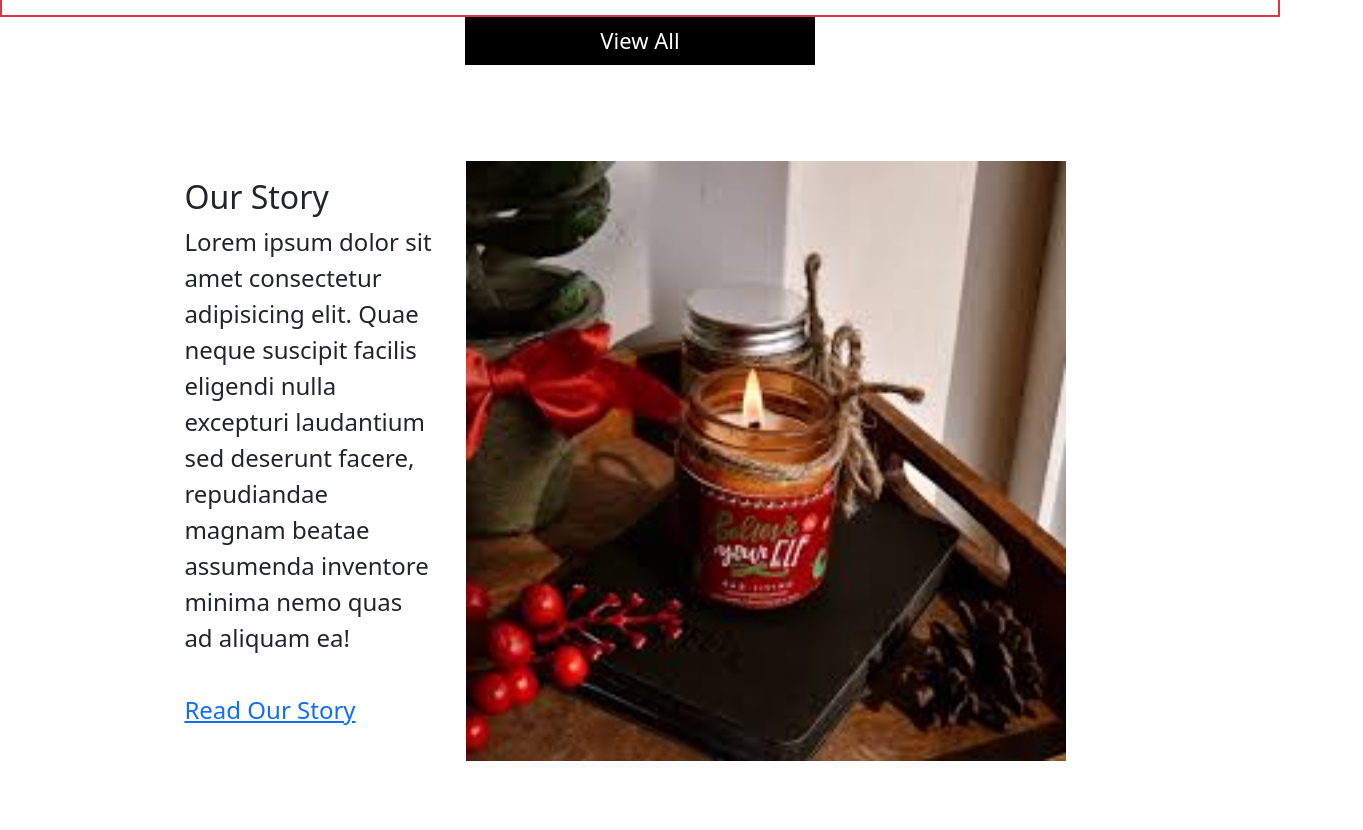
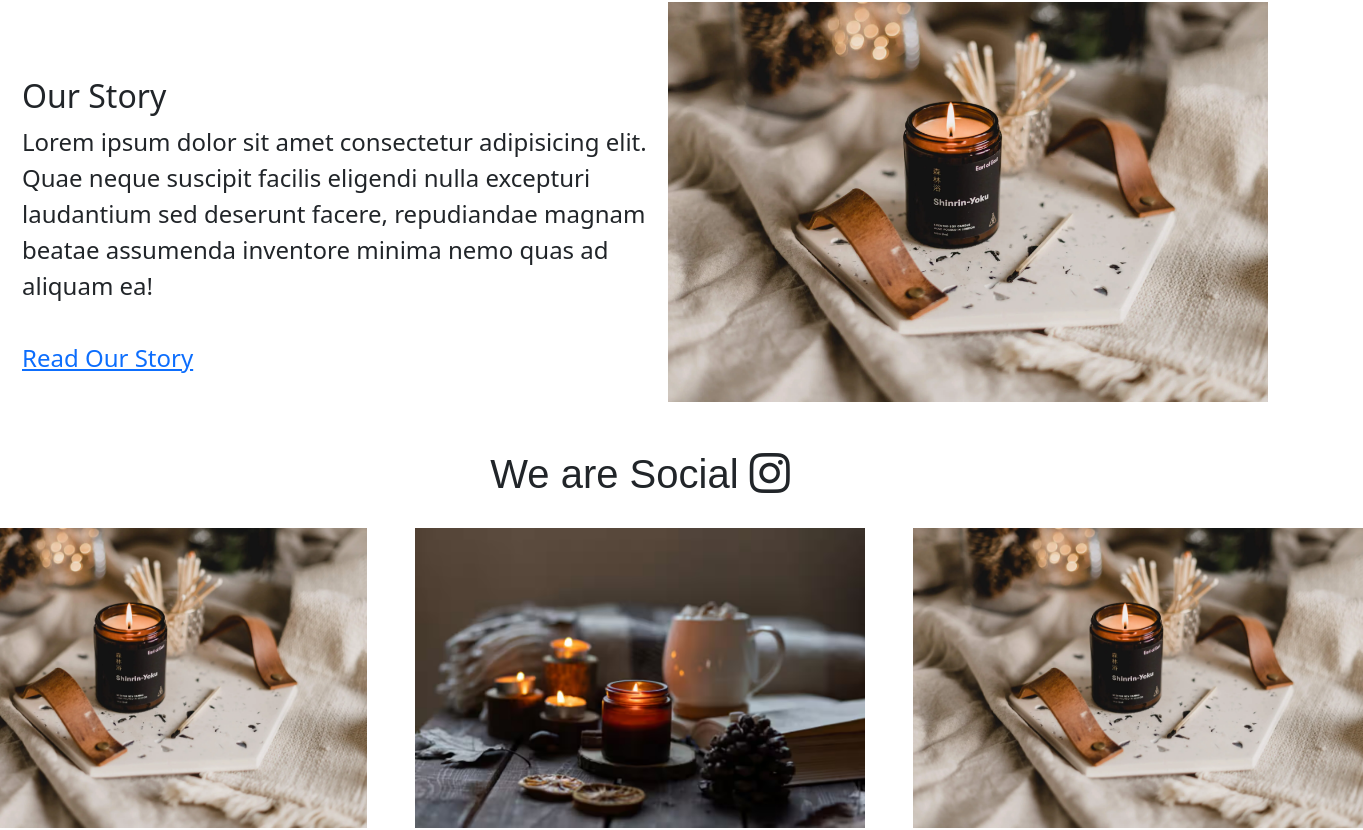
Before and after one commit to ChitranshGhai/Team-Project, a React (Create React App) app: page / in a window 1280 px wide. Shown: the part 1552-2382 px from the top of the page, 1363 px wide, since content can reach past the window. Built offline with nearby package versions, Linux system fonts and the light colour scheme.

Commit message:
Styling Changes and responsive Changes in Home Pages

```diff
--- a/src/Components/HomePages/HomeStyle.css
+++ b/src/Components/HomePages/HomeStyle.css
@@ -1,7 +1,7 @@
 *{
     margin: 0;
     padding: 0;
-    box-sizing: border-box;
+    /* box-sizing: border-box; */
 }
 
 /* Slider-Section */
@@ -16,6 +16,7 @@
     width: 350px;
     height: 48px;
     margin: auto;
+    margin-top: -40px;
     background-color: black;
     color: white;
     display: flex;
@@ -40,6 +41,7 @@
 /* Inventory Heading */
 .Inventory-Heading{
     margin-top: 50px;
+    margin-bottom: -50px;
     width: 100%;
     font-family: Arial, Helvetica, sans-serif;
     display: flex;
@@ -65,41 +67,62 @@
     margin: 0;
 }
 /* OurStory Paragraph */
-.OurStory-Para{
+#OurStory-Para{
     font-size: x-large;
     text-align: left;
-    position: relative;
-    right: 30px;
+    padding: 10px; padding-top: 75px;
 }
 
 /* OurStory-img */
-.OurStory-Para img{
-    width: 600px;
-    height: 600px;
-    position: relative;
-    left: 30px;
+#Ourstory-Img{
+    width: 100%;
+    max-width: 600px;
+    height: auto;
+}
+
+/* Media Querry For Our-Story Section */
+@media only screen and (max-width: 1087px) {
+    .Our-Story-main-Container{
+        flex-direction: column-reverse;
+    }
+
+    .Our-Story-main-Container img{
+        align-self:center;
+    }
 }
 
 
 /* Social Section */
 
+
+/* Social-section-Heading */
+.Social-Heading{
+    width: 100%;
+    margin-bottom: -50px;
+    font-family: Arial, Helvetica, sans-serif;
+    display: flex;
+    align-items: center;
+    justify-content: center;
+}
+
 /* Social-Main-Div */
-/* .Socials-Main-Container{
+ .Socials-Main-Container{
     width: 100%;
     display: flex;
     align-items: center;
-    justify-content: space-around;
-} */
+    justify-content: center;
+   /*  border: 2px solid red; */
+}
 
 .Socials-Main-Container img{
-    width: 500px;
-    height: 600px;
-    transition: transform;
+    max-width: 450px;
+    height:auto;
+    transition:all;
     transition-duration: .3s;
-    transition-timing-function: linear;
+    transition-timing-function: ease-in-out;
 }
 
 .Socials-Main-Container img:hover{
-    border: 10px solid gray;
+    /* border: 10px solid gray; */
     transform: scale(1.03);
 }
--- a/src/Components/HomePages/Inventory.jsx
+++ b/src/Components/HomePages/Inventory.jsx
@@ -14,7 +14,7 @@ function RowColLayoutColWidthBreakpointExample() {
           <h1>Best Sellers</h1>
         </Link>
       </div>
-      <div className="container-fluid d-flex flex-wrap align-items-center justify-content-center border border-2 border-danger mt-3 p-0">
+      <div className="container-fluid d-flex flex-wrap align-items-center justify-content-center mt-3 p-0" /* border border-2 border-danger */>
         <div className="row m-5 d-flex justify-content-center">
           <div className="col-sm-12 col-md-4 align-self-center">
             <Card
@@ -42,7 +42,7 @@ function RowColLayoutColWidthBreakpointExample() {
               /* style={{ width: '22rem' }} */ className="rounded-0 border-0"
               data-aos="fade-up"
               data-aos-duration="1000"
-              data-aos-delay="1300"
+              data-aos-delay="1200"
             >
               <Card.Img
                 variant="top"
@@ -63,7 +63,7 @@ function RowColLayoutColWidthBreakpointExample() {
               /* style={{ width: '22rem'}} */ className="rounded-0 border-0"
               data-aos="fade-up"
               data-aos-duration="1000"
-              data-aos-delay="1600"
+              data-aos-delay="1400"
             >
               <Card.Img
                 variant="top"
--- a/src/Components/HomePages/OurStory.jsx
+++ b/src/Components/HomePages/OurStory.jsx
@@ -1,11 +1,10 @@
 import React from "react";
-import OurStorypic from "../Images/OurStoryPicture.png";
+import OurStorypic from "../Images/Instagram.webp";
 import { Link } from "react-router-dom";
 function OurStory() {
   return (
-    <div className="d-flex align-item-center justify-content-around m-5">
-      <div className="OurStory-Para p-5">
-        <p data-aos="fade-right">
+    <div className="container-fluid Our-Story-main-Container d-flex align-item-center justify-content-around mt-5 " /* border border-2 border-danger */>
+        <p id="OurStory-Para" data-aos="fade-right">
           <h2>Our Story</h2>
           Lorem ipsum dolor sit amet consectetur adipisicing elit. Quae neque
           suscipit facilis eligendi nulla excepturi laudantium sed deserunt
@@ -15,9 +14,8 @@ function OurStory() {
           <br />
           <Link to="/OurStory">Read Our Story</Link>
         </p>
-        <img src={OurStorypic} alt="candle picture" data-aos="fade-left" />
+        <img id="Ourstory-Img" src={OurStorypic} alt="candle picture" data-aos="fade-left" />
       </div>
-    </div>
   );
 }
 
--- a/src/Components/HomePages/Slider.jsx
+++ b/src/Components/HomePages/Slider.jsx
@@ -13,7 +13,7 @@ function Slider() {
     <Carousel
       activeIndex={index}
       onSelect={handleSelect}
-      className="border border-2 border-danger mt-3"
+      /* className="border border-2 border-danger mt-3" */
     >
       <Carousel.Item>
         <img className="Slide-Image" src={Slide1} alt="First Slide" />
--- a/src/Components/HomePages/Socials.jsx
+++ b/src/Components/HomePages/Socials.jsx
@@ -2,23 +2,32 @@ import React from "react";
 import Insta1 from "../Images/Instagram.webp";
 import Insta2 from "../Images/instagram2.avif";
 function ContactUs() {
-  return (
-    <div className="Socials-Main-Container m-5">
-      <div className="row m-4 d-flex justify-content-center">
-        <div className=" Insta-Pics col-sm-12 col-md-4  mt-4">
-          <img src={Insta1} alt="Social Media" />
+  return ( <>
+  <div className="Social-Heading">
+  <h1 className="mt-5">We are Social <i className="bi bi-instagram"></i></h1>
+  </div>
+  <div className="Socials-Main-Container mt-5">
+        <div className="mt-4">
+          <img data-aos="fade-up"
+              data-aos-duration="1000"
+              data-aos-delay="1200" src={Insta1} alt="Social Media" />
         </div>
-        <div className="Insta-Pics col-sm-12 col-md-4  m-0 mt-4">
-          <img src={Insta2} alt="Social Media" />
+        <div className="mt-4 mx-5">
+          <img data-aos="fade-up"
+              data-aos-duration="1000"
+              data-aos-delay="1200" src={Insta2} alt="Social Media" />
         </div>
-        <div className="Insta-Pics col-sm-12 col-md-4  m-0 mt-4">
-          <img src={Insta1} alt="Social Media" />
+        <div className="mt-4">
+          <img data-aos="fade-up"
+              data-aos-duration="1000"
+              data-aos-delay="1200" src={Insta1} alt="Social Media" />
         </div>
+        {/*
+        <i class="bi bi-instagram"></i>
+        <i class="bi bi-instagram"></i> */}
       </div>
-      {/* <i class="bi bi-instagram"></i>
-      <i class="bi bi-instagram"></i>
-      <i class="bi bi-instagram"></i> */}
-    </div>
+      </>
+
   );
 }
 
--- a/src/Components/Style.css
+++ b/src/Components/Style.css
@@ -2,7 +2,7 @@
 *{
     margin: 0;
     padding: 0;
-    box-sizing: border-box;
+    /* box-sizing: border-box; */
 }
 
 /* Nav-Bar-Main-Box */
@@ -17,7 +17,7 @@
     position: sticky;
     top: 0;
     z-index: 10;
-    border: 2px solid red
+    /* border: 2px solid red */
 }
 
 
```
